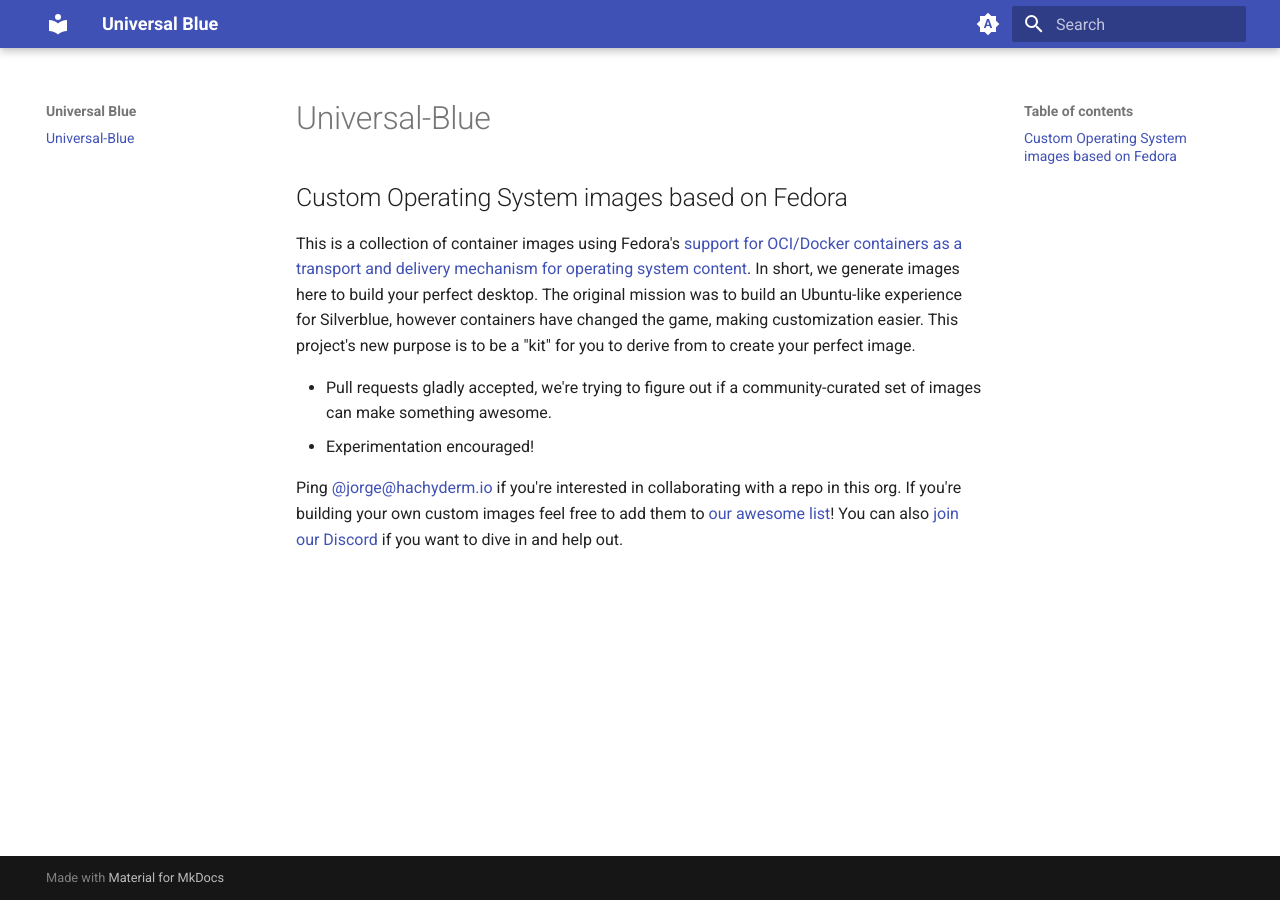
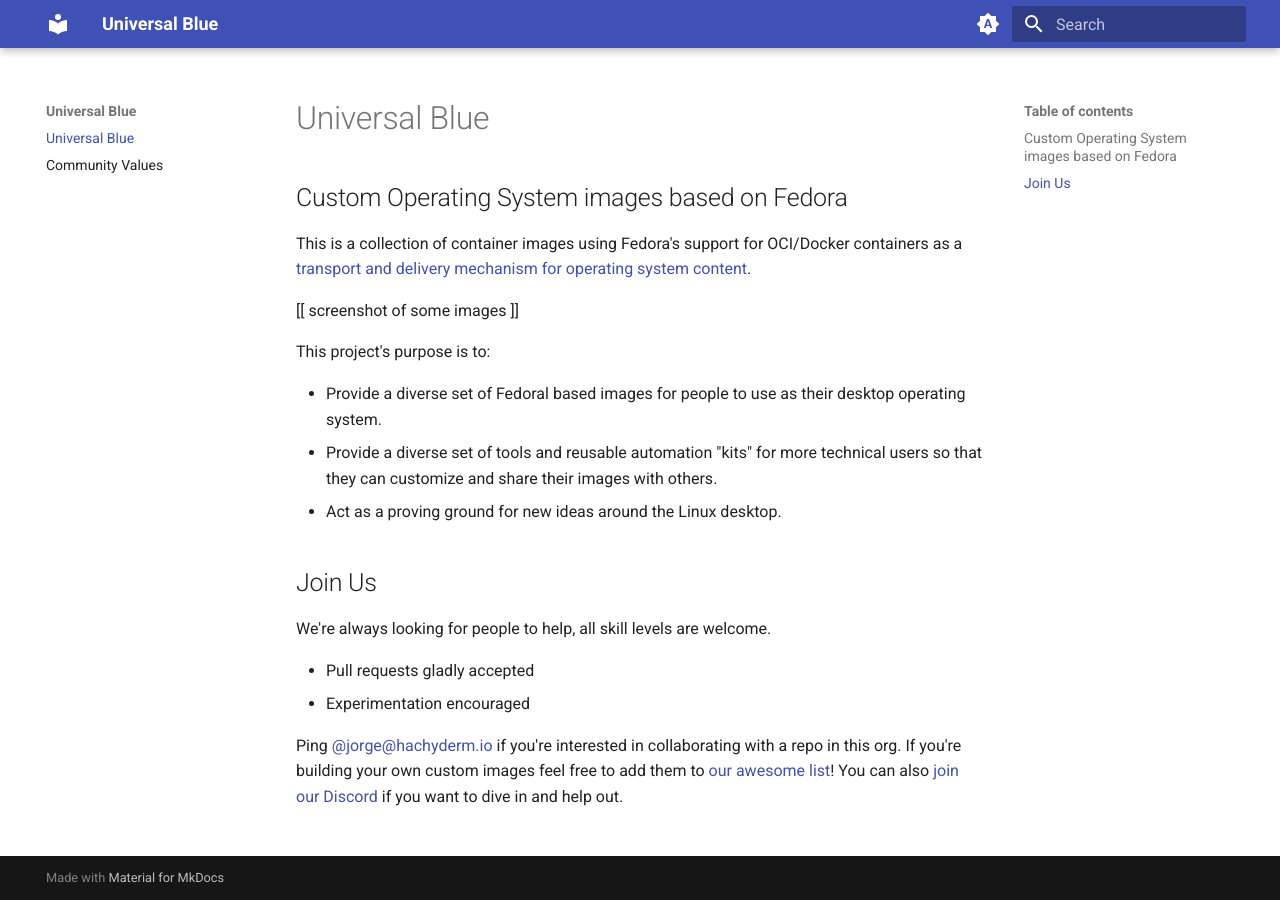
Before and after one commit to ublue-os/website, an MkDocs documentation site: the page built from docs/index.md, in a window 1280 px wide. Built offline with MkDocs 1.6.1 and Material for MkDocs 9.7.7, drawn with Linux system fonts in a browser that asks for light colours.

Commit message:
feat: add a values document

```diff
--- a/docs/index.md
+++ b/docs/index.md
@@ -1,10 +1,22 @@
-# Universal-Blue
+# Universal Blue
 
 ## Custom Operating System images based on Fedora
 
-This is a collection of container images using Fedora's [support for OCI/Docker containers as a transport and delivery mechanism for operating system content](https://fedoraproject.org/wiki/Changes/OstreeNativeContainerStable). In short, we generate images here to build your perfect desktop. The original mission was to build an Ubuntu-like experience for Silverblue, however containers have changed the game, making customization easier. This project's new purpose is to be a "kit" for you to derive from to create your perfect image.
+This is a collection of container images using Fedora's support for OCI/Docker containers as a [transport and delivery mechanism for operating system content](https://fedoraproject.org/wiki/Changes/OstreeNativeContainerStable).
 
-- Pull requests gladly accepted, we're trying to figure out if a community-curated set of images can make something awesome.
-- Experimentation encouraged!
+[[ screenshot of some images ]]
+
+This project's purpose is to:
+
+- Provide a diverse set of Fedoral based images for people to use as their desktop operating system.
+- Provide a diverse set of tools and reusable automation "kits" for more technical users so that they can customize and share their images with others.
+- Act as a proving ground for new ideas around the Linux desktop.
+
+## Join Us
+
+We're always looking for people to help, all skill levels are welcome.
+
+- Pull requests gladly accepted
+- Experimentation encouraged
 
 Ping [@jorge@hachyderm.io](https://hachyderm.io/@jorge) if you're interested in collaborating with a repo in this org. If you're building your own custom images feel free to add them to [our awesome list](https://github.com/ublue-os/awesome-custom-images)! You can also [join our Discord](https://discord.gg/WEu6BdFEtp) if you want to dive in and help out.
```
Also changed, not shown: docs/values.md (added, +19 -0 lines).
